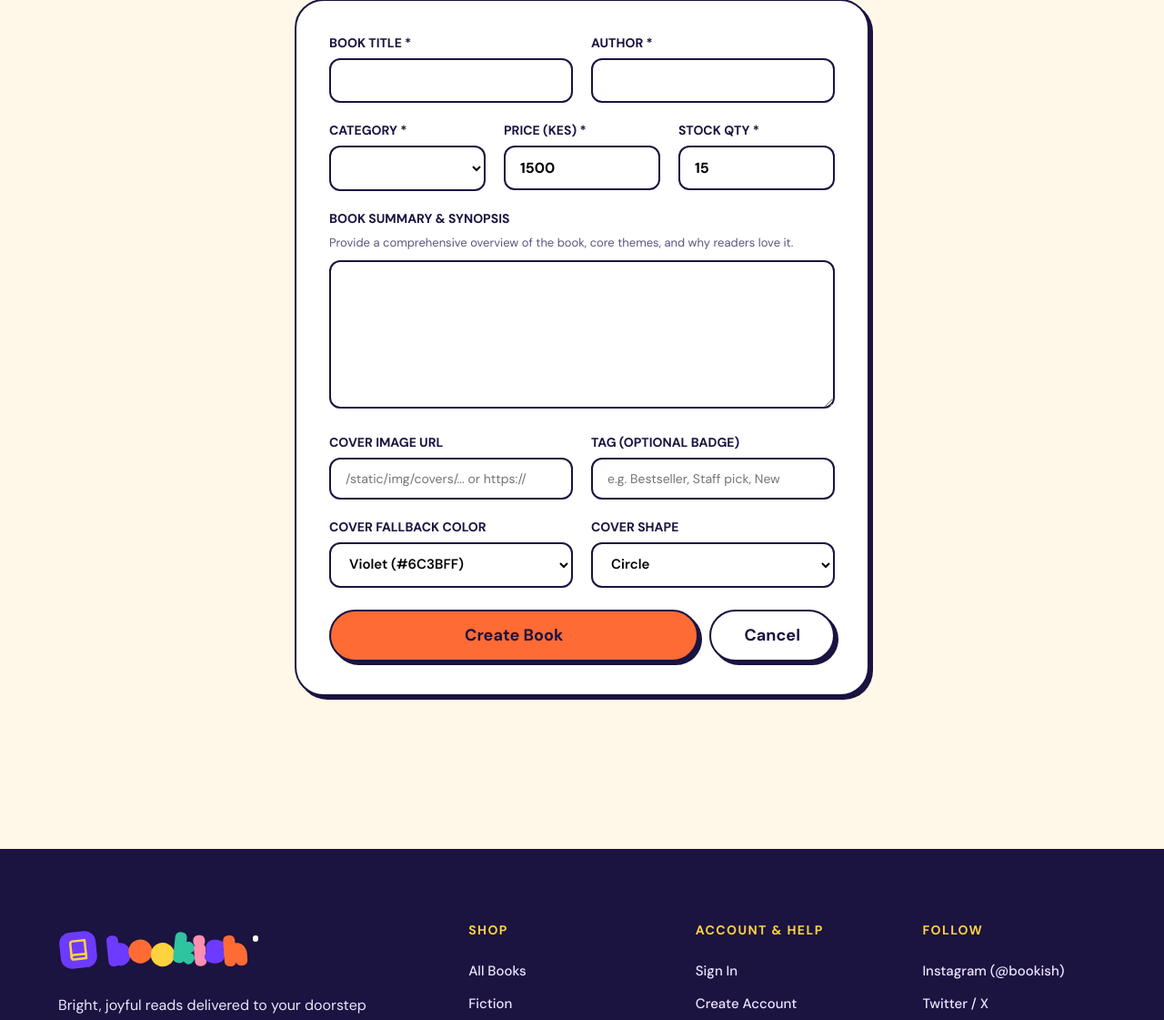
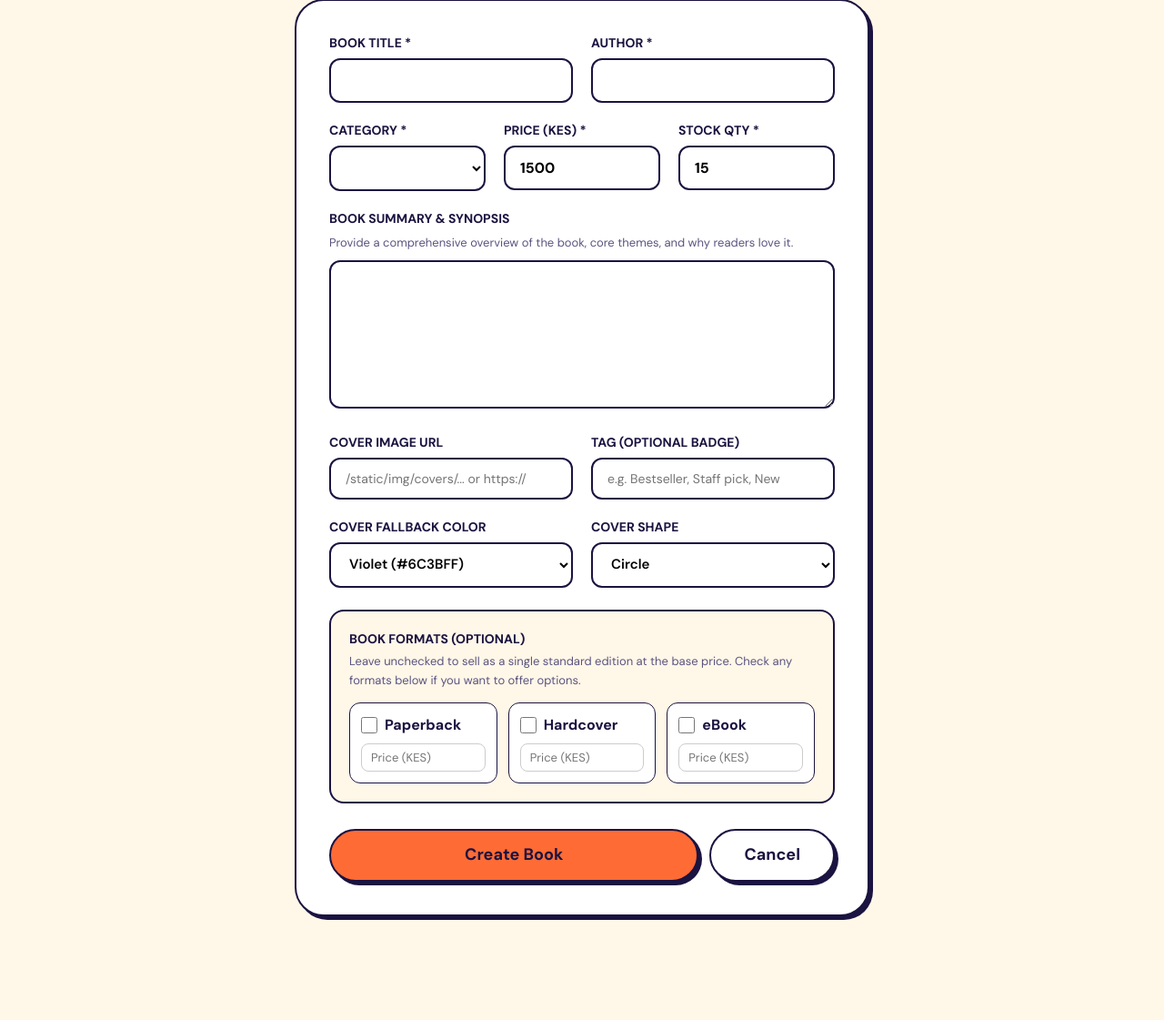
Before and after one commit to sheu-1/bookish, a Flask app: template app/templates/admin/book_form.html in a window 1280 px wide. Shown: the part 311-1432 px from the top of the page at 91% size. Run offline with Flask 3, Linux system fonts and the light colour scheme; the template is opened without the code that fills it, so the values that code supplies are empty; data comes from the database, SQL or seed files in the repository; both versions use the stored data as it was after the commit.

Commit message:
Remove default Paperback/Hardcover formats and make formats optional in admin

```diff
--- a/app/templates/admin/book_form.html
+++ b/app/templates/admin/book_form.html
@@ -100,6 +100,31 @@
           </div>
         {% endif %}
 
+        <!-- Optional Book Formats -->
+        <div style="margin-bottom: 28px; padding: 20px; background-color: var(--cream); border: var(--border-ink); border-radius: 16px;">
+          <input type="hidden" name="formats_submitted" value="1">
+          <label style="display: block; font-weight: 800; font-size: 14px; text-transform: uppercase; margin-bottom: 4px;">Book Formats (Optional)</label>
+          <p style="font-size: 13px; color: var(--muted); margin-bottom: 14px;">Leave unchecked to sell as a single standard edition at the base price. Check any formats below if you want to offer options.</p>
+          {% set existing_formats = {} %}
+          {% if book and book.variants %}
+            {% for v in book.variants %}
+              {% set _ = existing_formats.update({v.format: v.price_kes}) %}
+            {% endfor %}
+          {% endif %}
+          <div style="display: grid; grid-template-columns: repeat(3, 1fr); gap: 12px;">
+            {% for fmt in ['Paperback', 'Hardcover', 'eBook'] %}
+              <div style="background: #fff; border: 1.5px solid var(--ink); border-radius: 12px; padding: 12px;">
+                <label style="display: flex; align-items: center; gap: 8px; font-weight: 700; cursor: pointer; margin-bottom: 8px;">
+                  <input type="checkbox" name="formats" value="{{ fmt }}" {% if fmt in existing_formats %}checked{% endif %} style="width: 18px; height: 18px; accent-color: var(--violet);">
+                  <span>{{ fmt }}</span>
+                </label>
+                <input type="number" name="price_{{ fmt }}" value="{{ existing_formats.get(fmt, '') }}" placeholder="Price (KES)" min="100"
+                       style="width: 100%; padding: 6px 10px; border: 1.5px solid #ccc; border-radius: 8px; font-size: 13px;">
+              </div>
+            {% endfor %}
+          </div>
+        </div>
+
         <div style="display: flex; gap: 12px;">
           <button type="submit" class="btn btn-tangerine btn-lg" style="flex: 1;">
             {% if book %}Save Changes{% else %}Create Book{% endif %}
```
Also changed, not shown: app/admin/routes.py (+35 -8 lines), app/seeds.py (+0 -13 lines), supabase_schema.sql (+1 -13 lines), tests/test_store.py (+1 -4 lines).
